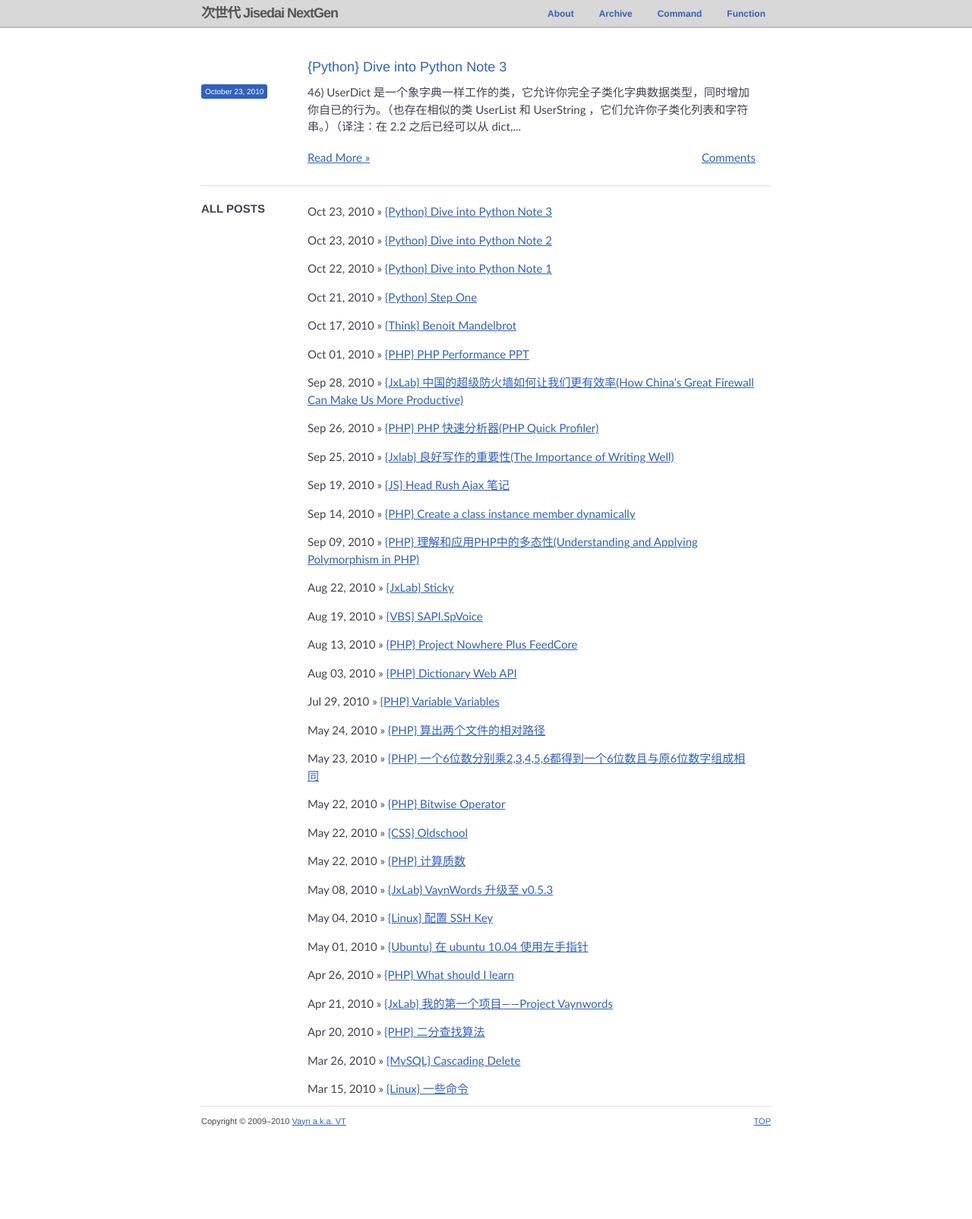
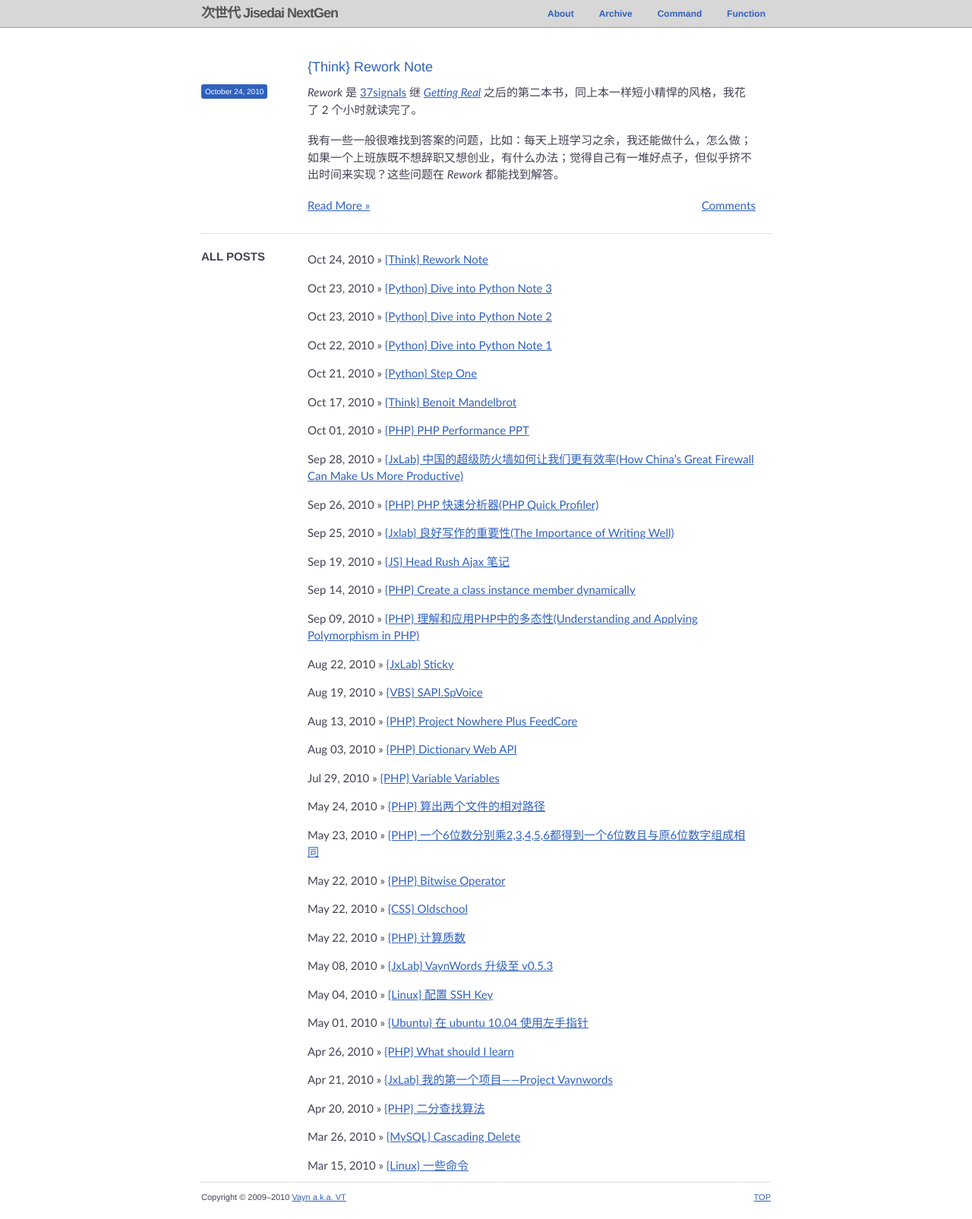
Before and after one commit to Vayn/vayn.github.io, a Jekyll site: the page built from index.html, in a window 1280 px wide. Shown: the whole page at 76% size. Built offline with Jekyll 4.4.1, drawn with Linux system fonts in a browser that asks for light colours; comment, search, counter and statistics services are not loaded; before the commit the page ends 1504 px from its top, so only the background shows below that.

Commit message:
new post

```diff
--- a/_posts/2010-10-23-python-dive-into-python-note2.markdown
+++ b/_posts/2010-10-23-python-dive-into-python-note2.markdown
@@ -21,7 +21,7 @@ categories:
 
 26) 任何可调用的对象都有 doc string。通过将 callable 函数作用于一个对象的每个属性，可以确定哪些属性（方法、函数、类）是你要关注的，哪些属性（常量等等）是你可以忽略、之前不需要知道的。(432)
 
-27) type、str、dir 和其它的 Python 内置函数都归组到了 __builtin__ （前后分别是双下划线）这个特殊的模块中。你可以认为 Python 在启动时自动执行了 from __builtin__ import *。(433)
+27) type、str、dir 和其它的 Python 内置函数都归组到了 \__builtin__ （前后分别是双下划线）这个特殊的模块中。你可以认为 Python 在启动时自动执行了 from \__builtin__ import \*。(433)
 
 28) 注意 li.pop 并不是调用 pop 方法；调用 pop 方法的应该是 li.pop()。这里指的是方法对象本身。(440)
 
@@ -67,7 +67,7 @@ count 是一个列表方法，返回某个值在列表中出现的次数。(450)
 
 过滤表达式。如果 object 是一个模块，并且 method 是上述模块中某个函数的名称，那么表达式 getattr(object, method) 将返回一个函数对象。
 
-所以这个表达式接收一个名为 object 的对象，然后得到它的属性、方法、函数和其他部件的名称列表，接着过滤掉我们不关心的部件。执行过滤行为是通过对每个属性/方法/函数的名称调用 getattr 函数取得实际部件的引用，然后检查这些部件对象是否是可调用的，当然这些可调用的部件对象可能是方法或者函数，同时也可能是内置的（比如列表的 pop 方法）或者用户自定义的（比如 odbchelper 模块的 buildConnectionString 函数）。这里你不用关心其它的属性，如内置在每一个模块中的 __name__ 属性。
+所以这个表达式接收一个名为 object 的对象，然后得到它的属性、方法、函数和其他部件的名称列表，接着过滤掉我们不关心的部件。执行过滤行为是通过对每个属性/方法/函数的名称调用 getattr 函数取得实际部件的引用，然后检查这些部件对象是否是可调用的，当然这些可调用的部件对象可能是方法或者函数，同时也可能是内置的（比如列表的 pop 方法）或者用户自定义的（比如 odbchelper 模块的 buildConnectionString 函数）。这里你不用关心其它的属性，如内置在每一个模块中的 \__name__ 属性。
 
 35) 在Python 中，and 和 or 执行布尔逻辑演算，如你所期待的一样，但是它们并不返回布尔值；而是，返回它们实际进行比较的值之一。0、''、\[\]、()、{}、None 在布尔上下文中为假；其它任何东西都为真。(460)
 
@@ -142,7 +142,7 @@ processFunc 现在是一个函数，但是它到底是哪一个函数还要取
 
 `getattr(object, method).__doc__` 动态得到 doc string。
 
-str 是一个内置函数，它可以 [强制将数据转化为字符串](http://woodpecker.org.cn/diveintopython/power_of_introspection/built_in_functions.html)。但是一个 doc string 应该总是一个字符串，为什么还要费事的使用 str 函数呢？答案就是：不是每个函数都有 doc string ，如果没有，这个 __doc__ 属性为 None。
+str 是一个内置函数，它可以 [强制将数据转化为字符串](http://woodpecker.org.cn/diveintopython/power_of_introspection/built_in_functions.html)。但是一个 doc string 应该总是一个字符串，为什么还要费事的使用 str 函数呢？答案就是：不是每个函数都有 doc string ，如果没有，这个 \__doc__ 属性为 None。
 
 在 SQL 中，你必须使用 IS NULL 代替 = NULL 进行 null 值比较。在 Python，你可以使用 == None 或者 is None 进行比较，但是 is None 更快。
 
--- /dev/null
+++ b/_posts/2010-10-24-think-rework-note.markdown
@@ -0,0 +1,51 @@
+---
+layout: post
+title: '{Think} Rework Note'
+author: Vayn
+date: 2010-10-24
+categories:
+  - think
+  - important
+---
+
+_Rework_ 是 [37signals](http://37signals.com) 继 _[Getting Real](http://gettingreal.37signals.com/GR_chn.php)_ 之后的第二本书，同上本一样短小精悍的风格，我花了 2 个小时就读完了。
+
+我有一些一般很难找到答案的问题，比如：每天上班学习之余，我还能做什么，怎么做；如果一个上班族既不想辞职又想创业，有什么办法；觉得自己有一堆好点子，但似乎挤不出时间来实现？这些问题在 _Rework_ 都能找到解答。
+
+<p style="text-align:center;"><a href="http://v2ex.appspot.com/rework" target="_blank"><img src ="http://web.me.com/v2ex.livid/rework/rework.png" alt="Rework"/></a></p>
+
+以下是读书摘抄：
+
+0) 他们说你们应该和 500 强做生意。见鬼去吧。我们的产品卖给 5,000,000 强。
+
+1) 不要过早的纠节于细节。
+
+2) 调子出自你的指尖，而不是别的。
+
+3) 把你的时间分成小份。各个击破。冗长的清单不靠谱。
+
+4) 你很少因为说不而后悔，但你常常因为说“好的”而后悔。
+
+5) 残缺的美（Wabi-Sabi）。说话要靠谱。
+
+6) 上学和受教育是两码事。（ I have never let my schooling interface with my education.) —— Mark Twain
+
+7) 最糟的道歉是不含道歉的道歉。比如，“对不起，让你失望了。”“对不起，如果这样打扰你的话……”
+
+8) 可能你会觉得没有时间和顾客打交道，那么挤出时间来。Craigslist 的创始人 Craig Newmark 如今仍在回复支持邮件。
+
+9) 你不能让人 8 小时都在工作，那是个神话。
+
+10) 不要在一个人做错一次的情况下就制定一个政策。
+
+11) 避免行话或者任何形式的书面语言。四个字能表达不要用七个字。
+
+12) 商务中一些 4 字母词应被避免，如：need, must, fast, easy, only, just, can't。以及它们的近亲：everyone, always……
+
+13) 保留紧急用语在真正紧急的情况再用。
+
+14) 如果你想做什么，现在就去做。
+
+15) 灵感就像新鲜的水果或者牛奶：它有保质期。
+
+EOF
--- a/css/master.css
+++ b/css/master.css
@@ -266,12 +266,14 @@ li {
 }
 
 .post img {
-    border:1px solid #f0f0f0;
+    border:1px solid #eaeaea;
+    border-bottom:1px solid #dedede;
     border-right:1px solid #dedede;
-    border-bottom:1px solid #dedede;
     padding:1em;
-    margin:0 auto 1.5em auto;
-    display:block;
+    margin:0 0 1em 0;
+    background-color: #fff;
+    -moz-box-shadow: 0px 1px 3px rgba(0, 0, 0, 0.1);
+    -webkit-box-shadow: 0px 1px 3px rgba(0, 0, 0, 0.1);
 }
 
 .in-content {
--- a/index.html
+++ b/index.html
@@ -11,7 +11,7 @@ title: '次世代 Jisedai NextGen'
         </p>
     </div>
     <div class="post-content span-15 last">
-        {{ site.posts.first.content | truncatewords: 10 }}
+        {{ site.posts.first.content | truncatewords: 15 }}
         <p><a id="more" href="{{ site.posts.first.url }}">Read More &raquo;</a><a style="float:right" href="{{ site.posts.first.url }}#disqus_thread">Comments</a></p>
     </div>
 </div>
```
